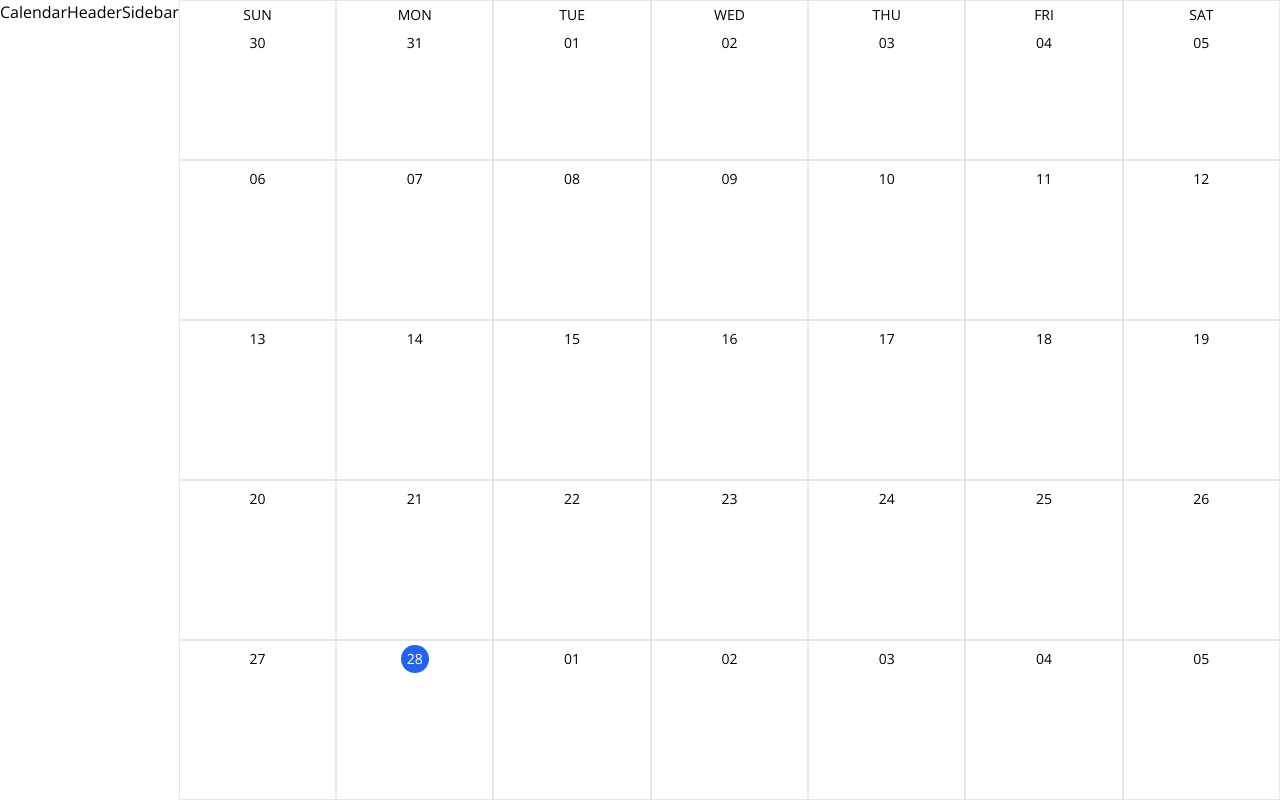
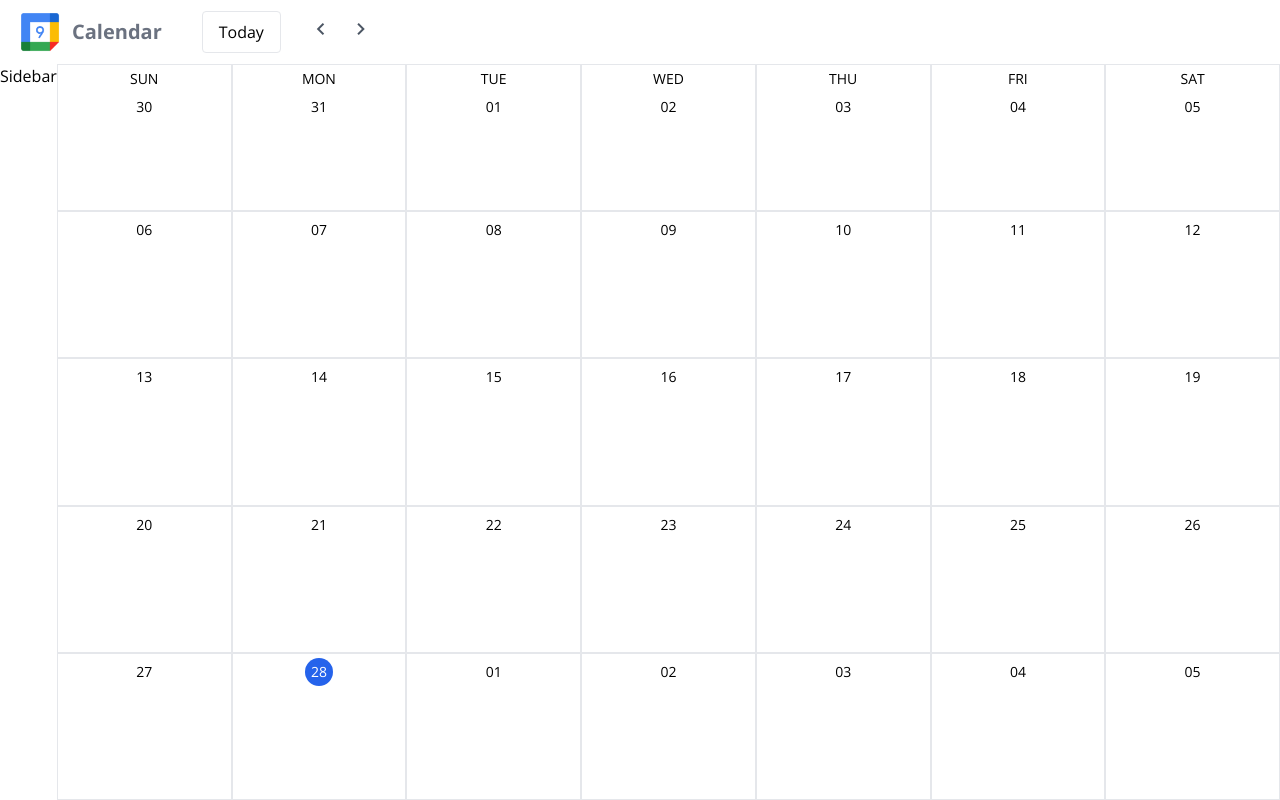
Before and after one commit to Zyar3k/clone_google_calendar, a React (Create React App) app: page / in a window 1280 px wide. Built offline with nearby package versions, Linux system fonts and the light colour scheme.

Commit message:
Add header

```diff
--- a/src/App.js
+++ b/src/App.js
@@ -11,7 +11,7 @@
 
   return (
     <>
-      <div className="h-screen flex flex-columns">
+      <div className="h-screen flex flex-col">
         <CalendarHeader />
         <div className="flex flex-1">
           <Sidebar />
--- a/src/components/CalendarHeader.js
+++ b/src/components/CalendarHeader.js
@@ -1,7 +1,24 @@
 import React from "react";
+import logo from "../assets/logo.png";
 
 const CalendarHeader = () => {
-  return <header>CalendarHeader</header>;
+  return (
+    <header className="px-4 py-2 flex items-center">
+      <img src={logo} alt="calendar" className="mr-2 w-12 h-12" />
+      <h1 className="mr-10 text-xl text-gray-500 font-bold">Calendar</h1>
+      <button className="border rounded py-2 px-4 mr-5">Today</button>
+      <button>
+        <span className="material-icons-outlined cursor-pointer text-gray-600 mx-2">
+          chevron_left
+        </span>
+      </button>
+      <button>
+        <span className="material-icons-outlined cursor-pointer text-gray-600 mx-2">
+          chevron_right
+        </span>
+      </button>
+    </header>
+  );
 };
 
 export default CalendarHeader;
```
Also changed, not shown: src/assets/logo.png (added), src/assets/plus.svg (added).
